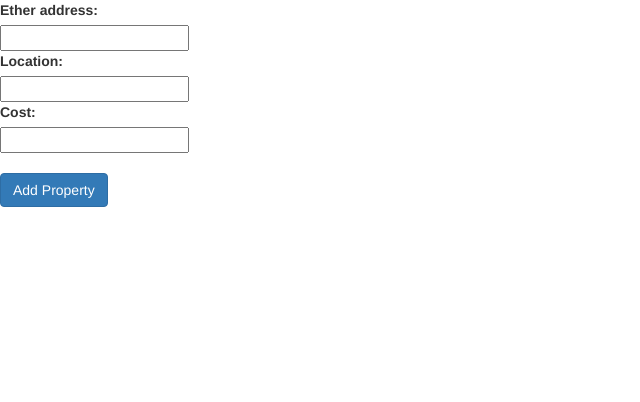
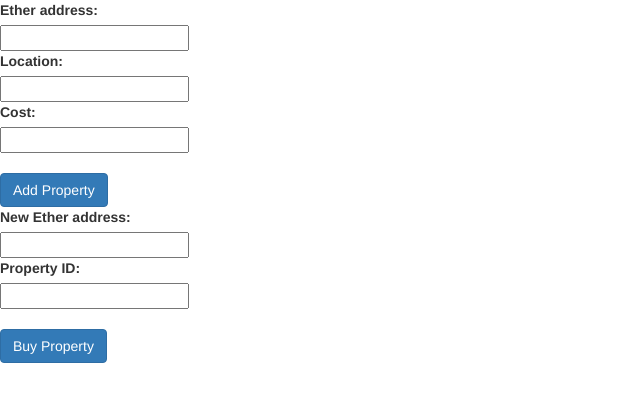
Before and after one commit to thyik/smart_contracts, a website: page src/index.html in a window 1280 px wide. Shown: the whole page, without its empty margins (0-640 px from the left). Drawn offline with nearby package versions, Linux system fonts and the light colour scheme.

Commit message:
add buy property

```diff
--- a/src/index.html
+++ b/src/index.html
@@ -17,6 +17,14 @@
     <input type="text" id="cost" name="cost"><br>
     <br><button type="submit" class="btn btn-primary">Add Property</button>
   </form>
+
+  <form onSubmit="App.buyProperty(); return false;">
+    <label for="newEtherAddress">New Ether address:</label><br>
+    <input type="text" id="newEtherAddress" name="newEtherAddress"><br>
+    <label for="PropID">Property ID:</label><br>
+    <input type="text" id="propid" name="propid"><br>
+    <br><button type="submit" class="btn btn-primary">Buy Property</button>
+  </form>
   <!-- jQuery (necessary for Bootstrap's JavaScript plugins -->
   <script src="https://ajax.googleapis.com/ajax/libs/jquery/1.12.4/jquery.min.js"></script>
   <script scr="js/bootstrap.min.js"></script>
--- a/src/js/app.js
+++ b/src/js/app.js
@@ -106,6 +106,37 @@ App = {
                 console.warn(err);
             });
     },
+
+    buyProperty: function () {
+        var etherAddress = $("#newEtherAddress").val();
+        var propId = $("#propid").val();
+
+        App.contracts.PropertyTitle.deployed()
+            .then(function (instance) {
+                return instance.buy(propId, etherAddress);
+            })
+            .then(function (result) {
+                console.log(result);
+            })
+            .catch(function (err) {
+                console.error(err);
+            });
+
+        //
+        App.contracts.PropertyTitle.deployed()
+            .then(function (instance) {
+                houseInstance = instance;
+                return houseInstance.getUnsold();
+            })
+            .then(function (result) {
+                result.forEach((res) => {
+                    console.log("Unsold LandID: " + res);
+                });
+            })
+            .catch(function (err) {
+                console.warn(err);
+            });
+    },
 };
 
 $(function () {
```
